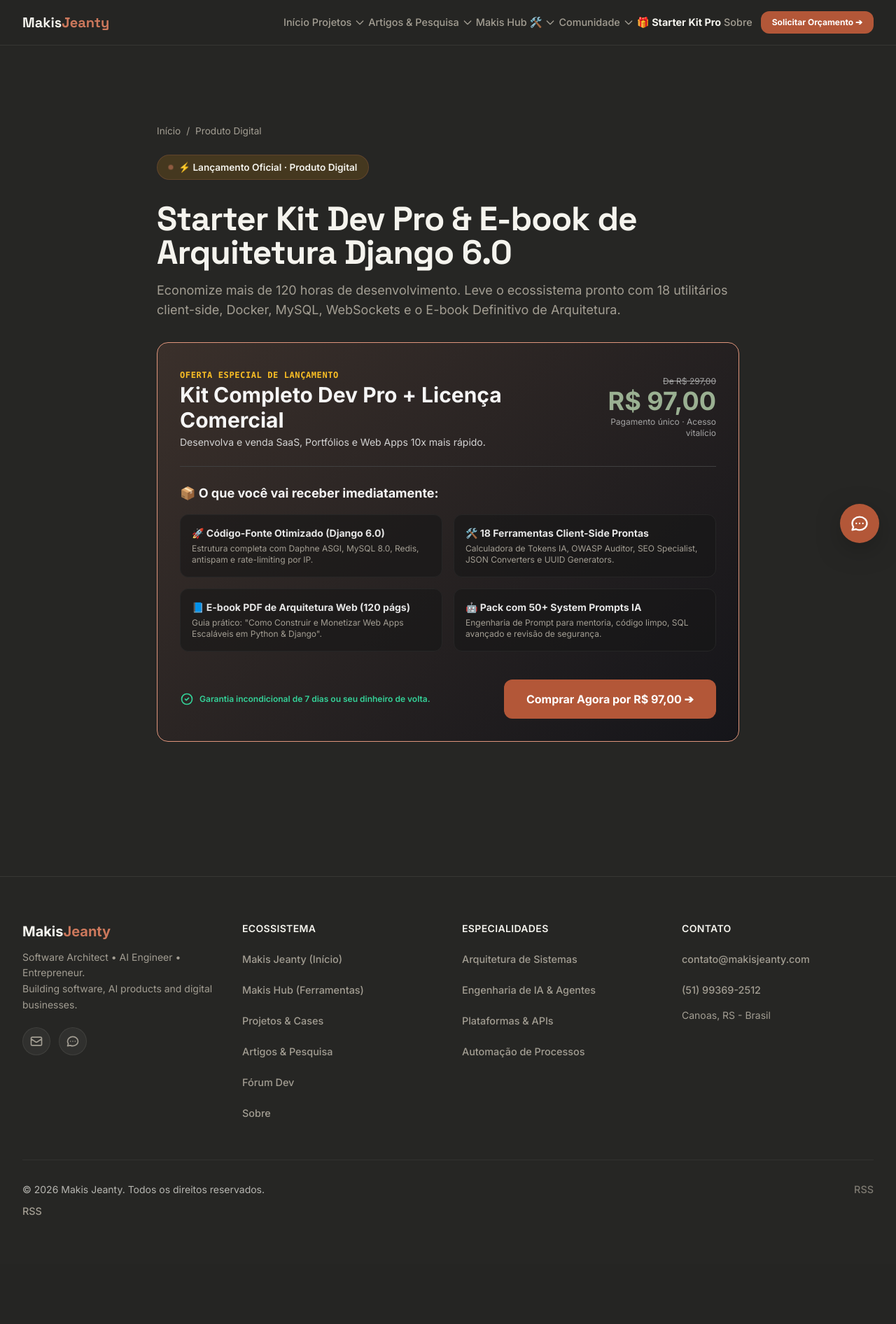
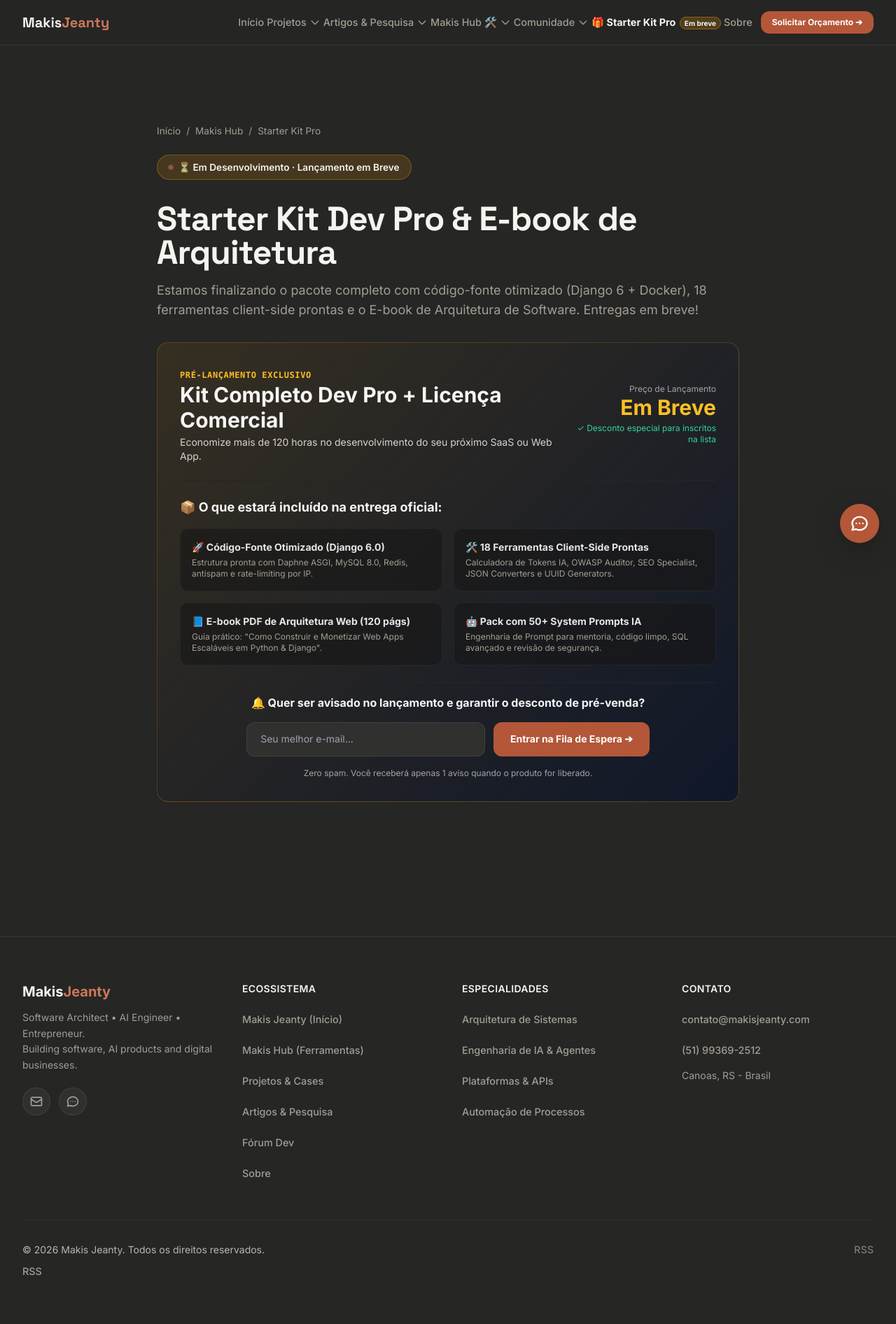
Before and after one commit to makisjeanty/makis, a Django app: page /produtos/kit-dev-pro/ in a window 1280 px wide. Shown: the whole page at 70% size. Before the commit the page ends 1737 px from the top, so only its background shows below. Run offline with Django 5.2, Linux system fonts and the light colour scheme; some libraries are stand-ins or nearby versions.

Commit message:
feat(product): mark Starter Kit Pro as coming soon with waitlist form

```diff
--- a/templates/base.html
+++ b/templates/base.html
@@ -114,7 +114,7 @@
                         </div>
                     </div>
 
-                    <a href="{% url 'produto_digital' %}" class="lw-nav__link {% if request.resolver_match.view_name == 'produto_digital' %}active{% endif %}" style="color: var(--admin-gold); font-weight: 700;">🎁 Starter Kit Pro</a>
+                    <a href="{% url 'produto_digital' %}" class="lw-nav__link {% if request.resolver_match.view_name == 'produto_digital' %}active{% endif %}" style="color: var(--admin-gold); font-weight: 700;">🎁 Starter Kit Pro <span style="font-size: 10px; background: rgba(245, 158, 11, 0.2); padding: 2px 6px; border-radius: 10px; border: 1px solid rgba(245, 158, 11, 0.4); margin-left: 2px;">Em breve</span></a>
                     <a href="{% url 'accounts:sobre' %}" class="lw-nav__link {% if request.resolver_match.view_name == 'accounts:sobre' %}active{% endif %}">Sobre</a>
                     <a href="{% url 'solicitar_orcamento' %}" class="lw-btn lw-btn--primary text-xs ml-2 py-2 px-4 font-bold">Solicitar Orçamento ➔</a>
                 </div>
@@ -138,7 +138,7 @@
                     <a href="{% url 'utilidades:lista' %}" class="lw-nav__link">Utilidades</a>
                     <a href="{% url 'comunidade:lista' %}" class="lw-nav__link">Fórum</a>
                     <a href="{% url 'chat:sala' %}" class="lw-nav__link">Chat ao vivo</a>
-                    <a href="{% url 'produto_digital' %}" class="lw-nav__link text-amber-400 font-bold">🎁 Starter Kit Pro</a>
+                    <a href="{% url 'produto_digital' %}" class="lw-nav__link text-amber-400 font-bold">🎁 Starter Kit Pro (Em breve)</a>
                     <a href="{% url 'accounts:sobre' %}" class="lw-nav__link">Sobre</a>
                     <a href="{% url 'solicitar_orcamento' %}" class="lw-btn lw-btn--primary text-xs text-center py-2 px-4 font-bold mt-2">Solicitar Orçamento ➔</a>
 
--- a/templates/core/produto_digital.html
+++ b/templates/core/produto_digital.html
@@ -1,10 +1,10 @@
 {% extends 'base.html' %}
 {% load static %}
 
-{% block title %}Starter Kit Dev Pro · Produto Digital · Makis Digital{% endblock %}
-{% block meta_description %}Adquira o Starter Kit completo com Django 6.0, 18 utilitários de IA, Docker, MySQL e E-book de Arquitetura de Software.{% endblock %}
-{% block og_title %}Starter Kit Dev Pro · Produto Digital · Makis Digital{% endblock %}
-{% block og_description %}Adquira o Starter Kit completo com Django 6.0, 18 utilitários de IA e E-book de Arquitetura.{% endblock %}
+{% block title %}Starter Kit Dev Pro (Em Breve) · Makis Jeanty{% endblock %}
+{% block meta_description %}Em breve: Starter Kit completo com Django 6.0, 18 utilitários de IA, Docker, MySQL e E-book de Arquitetura. Garanta seu desconto de pré-lançamento.{% endblock %}
+{% block og_title %}Starter Kit Dev Pro (Em Breve) · Makis Jeanty{% endblock %}
+{% block og_description %}Em breve: Starter Kit completo com Django 6.0, 18 utilitários de IA e E-book de Arquitetura.{% endblock %}
 
 {% block content %}
 <section class="lw-section" style="padding-top: 7rem;">
@@ -12,37 +12,39 @@
         <nav class="lw-breadcrumb">
             <a href="{% url 'home' %}">Início</a>
             <span>/</span>
-            <span>Produto Digital</span>
+            <span>Makis Hub</span>
+            <span>/</span>
+            <span>Starter Kit Pro</span>
         </nav>
 
-        <!-- Badge de Produto Digital -->
-        <span class="lw-pill mb-4" style="background: rgba(245,158,11,0.15); color: var(--admin-gold);">⚡ Lançamento Oficial · Produto Digital</span>
-        <h1 class="lw-display text-3xl md:text-5xl mb-4 mt-4">Starter Kit Dev Pro & E-book de Arquitetura Django 6.0</h1>
-        <p class="lw-muted text-lg mb-8">Economize mais de 120 horas de desenvolvimento. Leve o ecossistema pronto com 18 utilitários client-side, Docker, MySQL, WebSockets e o E-book Definitivo de Arquitetura.</p>
+        <!-- Badge de Produto em Breve -->
+        <span class="lw-pill mb-4" style="background: rgba(245,158,11,0.15); color: var(--admin-gold); border: 1px solid rgba(245,158,11,0.3);">⏳ Em Desenvolvimento · Lançamento em Breve</span>
+        <h1 class="lw-display text-3xl md:text-5xl mb-4 mt-4">Starter Kit Dev Pro & E-book de Arquitetura</h1>
+        <p class="lw-muted text-lg mb-8">Estamos finalizando o pacote completo com código-fonte otimizado (Django 6 + Docker), 18 ferramentas client-side prontas e o E-book de Arquitetura de Software. Entregas em breve!</p>
 
         <!-- Banner Principal do Produto -->
-        <div class="lw-card mb-8 p-8 space-y-6" style="background: linear-gradient(135deg, rgba(204,120,92,0.12), rgba(20,20,25,0.95)); border: 1px solid var(--accent-light);">
-            <div class="flex flex-col md:flex-row items-center justify-between gap-6 border-b border-neutral-700 pb-6">
+        <div class="lw-card mb-8 p-8 space-y-6" style="background: linear-gradient(135deg, rgba(245,158,11,0.08), rgba(15,23,42,0.95)); border: 1px solid rgba(245,158,11,0.25);">
+            <div class="flex flex-col md:flex-row items-center justify-between gap-6 border-b border-neutral-800 pb-6">
                 <div>
-                    <span class="text-xs font-mono font-bold uppercase tracking-wider text-amber-400">Oferta Especial de Lançamento</span>
+                    <span class="text-xs font-mono font-bold uppercase tracking-wider text-amber-400">Pré-Lançamento Exclusivo</span>
                     <h2 class="text-2xl md:text-3xl font-extrabold text-neutral-100">Kit Completo Dev Pro + Licença Comercial</h2>
-                    <p class="text-sm text-neutral-300 mt-1">Desenvolva e venda SaaS, Portfólios e Web Apps 10x mais rápido.</p>
+                    <p class="text-sm text-neutral-300 mt-1">Economize mais de 120 horas no desenvolvimento do seu próximo SaaS ou Web App.</p>
                 </div>
                 <div class="text-center md:text-right">
-                    <span class="text-xs text-neutral-400 line-through block">De R$ 297,00</span>
-                    <span class="text-4xl font-extrabold" style="color: var(--success);">R$ 97,00</span>
-                    <span class="text-xs text-neutral-400 block mt-0.5">Pagamento único · Acesso vitalício</span>
+                    <span class="text-xs text-neutral-400 block">Preço de Lançamento</span>
+                    <span class="text-3xl font-extrabold text-amber-400">Em Breve</span>
+                    <span class="text-xs text-emerald-400 block mt-1">✓ Desconto especial para inscritos na lista</span>
                 </div>
             </div>
 
-            <!-- O que está incluído -->
+            <!-- O que estará incluído -->
             <div class="space-y-4">
-                <h3 class="text-lg font-bold text-neutral-100">📦 O que você vai receber imediatamente:</h3>
+                <h3 class="text-lg font-bold text-neutral-100">📦 O que estará incluído na entrega oficial:</h3>
 
                 <div class="grid grid-cols-1 md:grid-cols-2 gap-4 text-sm">
                     <div class="p-4 rounded-xl bg-neutral-900/60 border border-neutral-800 space-y-1">
                         <span class="font-bold block text-neutral-200">🚀 Código-Fonte Otimizado (Django 6.0)</span>
-                        <p class="text-xs lw-muted">Estrutura completa com Daphne ASGI, MySQL 8.0, Redis, antispam e rate-limiting por IP.</p>
+                        <p class="text-xs lw-muted">Estrutura pronta com Daphne ASGI, MySQL 8.0, Redis, antispam e rate-limiting por IP.</p>
                     </div>
                     <div class="p-4 rounded-xl bg-neutral-900/60 border border-neutral-800 space-y-1">
                         <span class="font-bold block text-neutral-200">🛠️ 18 Ferramentas Client-Side Prontas</span>
@@ -59,13 +61,16 @@
                 </div>
             </div>
 
-            <!-- Botão de Compra Instantânea -->
-            <div class="pt-4 flex flex-col sm:flex-row items-center justify-between gap-4">
-                <div class="flex items-center gap-2 text-xs text-emerald-400 font-semibold">
-                    <svg class="w-5 h-5" fill="none" stroke="currentColor" viewBox="0 0 24 24"><path stroke-linecap="round" stroke-linejoin="round" stroke-width="2" d="M9 12l2 2 4-4m6 2a9 9 0 11-18 0 9 9 0 0118 0z"/></svg>
-                    Garantia incondicional de 7 dias ou seu dinheiro de volta.
+            <!-- Formulário de Lista de Espera -->
+            <div class="pt-4 border-t border-neutral-800">
+                <div class="max-w-xl mx-auto text-center space-y-4">
+                    <h4 class="text-base font-bold text-neutral-100">🔔 Quer ser avisado no lançamento e garantir o desconto de pré-venda?</h4>
+                    <form action="{% url 'solicitar_orcamento' %}" method="get" class="flex flex-col sm:flex-row gap-3">
+                        <input type="email" name="email" required placeholder="Seu melhor e-mail..." class="lw-input text-sm flex-1" />
+                        <button type="submit" class="lw-btn lw-btn--primary py-3 px-6 text-sm font-bold whitespace-nowrap">Entrar na Fila de Espera ➔</button>
+                    </form>
+                    <p class="text-xs text-neutral-400">Zero spam. Você receberá apenas 1 aviso quando o produto for liberado.</p>
                 </div>
-                <a href="https://pay.kiwify.com.br/exemplo-checkout" target="_blank" onclick="alert('Checkout de demonstração ativado! Em produção redireciona para a Kiwify/Hotmart/Stripe.')" class="lw-btn lw-btn--primary py-4 px-8 text-base font-bold text-center w-full sm:w-auto">Comprar Agora por R$ 97,00 ➔</a>
             </div>
         </div>
 
```
